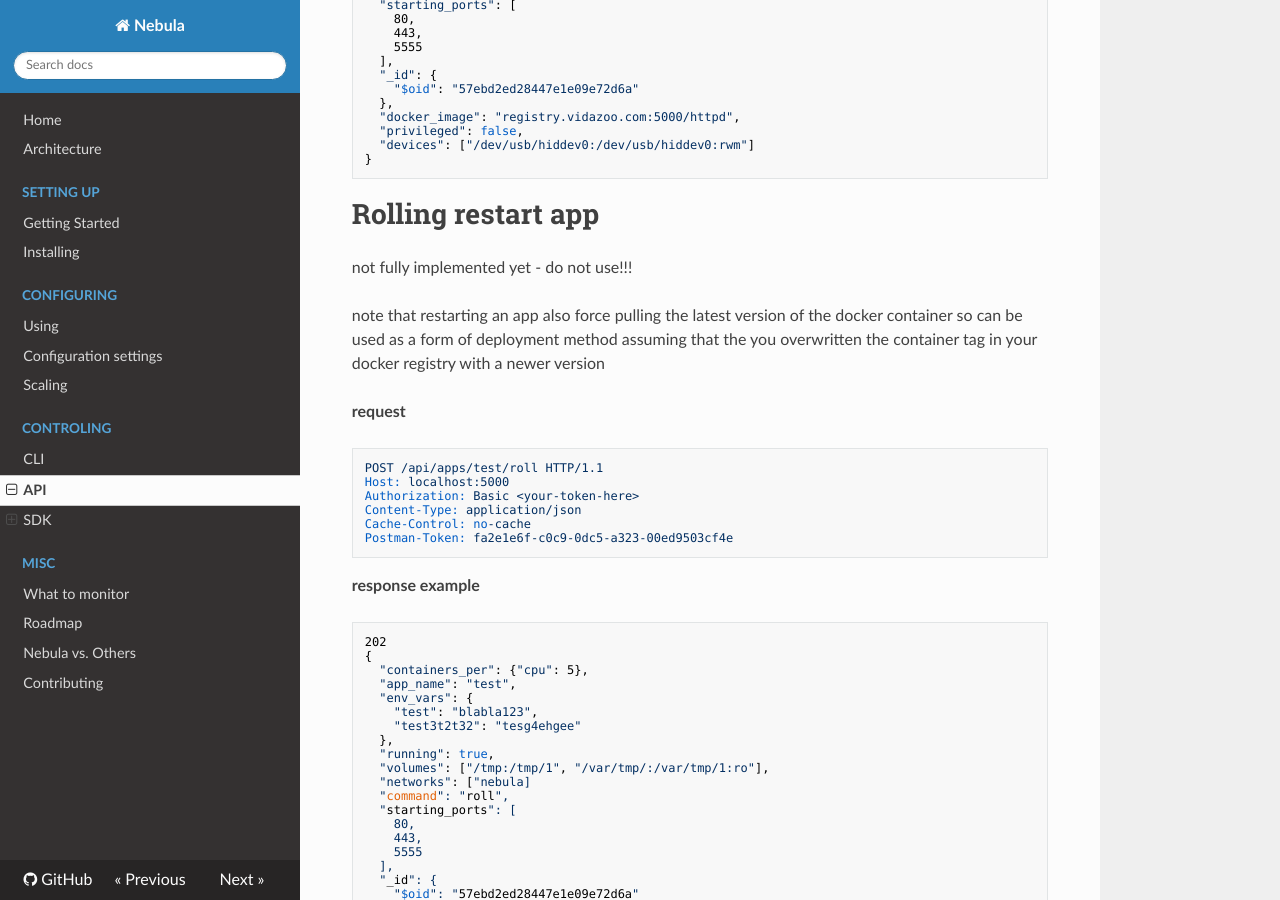
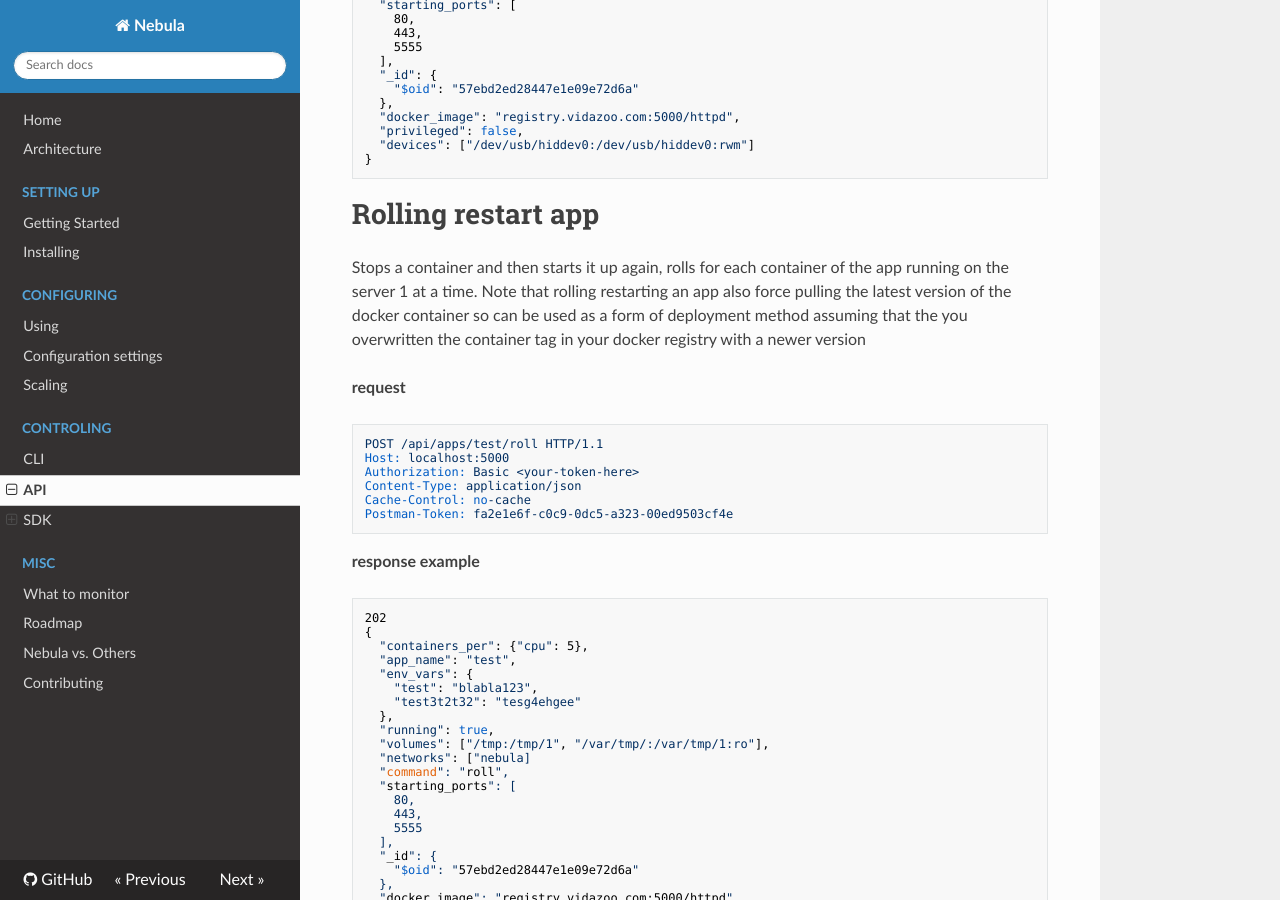
Before and after one commit to nebula-orchestrator/docs, an MkDocs documentation site: the page built from docs/api.md, in a window 1280 px wide and 900 px high, scrolled down 5418 px. Built offline with MkDocs 1.6.1, drawn with Linux system fonts in a browser that asks for light colours; nearby versions of some CDN libraries; old or Windows-style settings are respelled for this version of MkDocs.

Commit message:
rolling restart fixed

````diff
--- a/docs/api.md
+++ b/docs/api.md
@@ -312,9 +312,8 @@
 ```
 
 # Rolling restart app
-not fully implemented yet - do not use!!!
-
-note that restarting an app also force pulling the latest version of the docker container so can be used as a form of deployment method assuming that the you overwritten the container tag in your docker registry with a newer version
+Stops a container and then starts it up again, rolls for each container of the app running on the server 1 at a time.
+Note that rolling restarting an app also force pulling the latest version of the docker container so can be used as a form of deployment method assuming that the you overwritten the container tag in your docker registry with a newer version
 
  **request**
 
````
